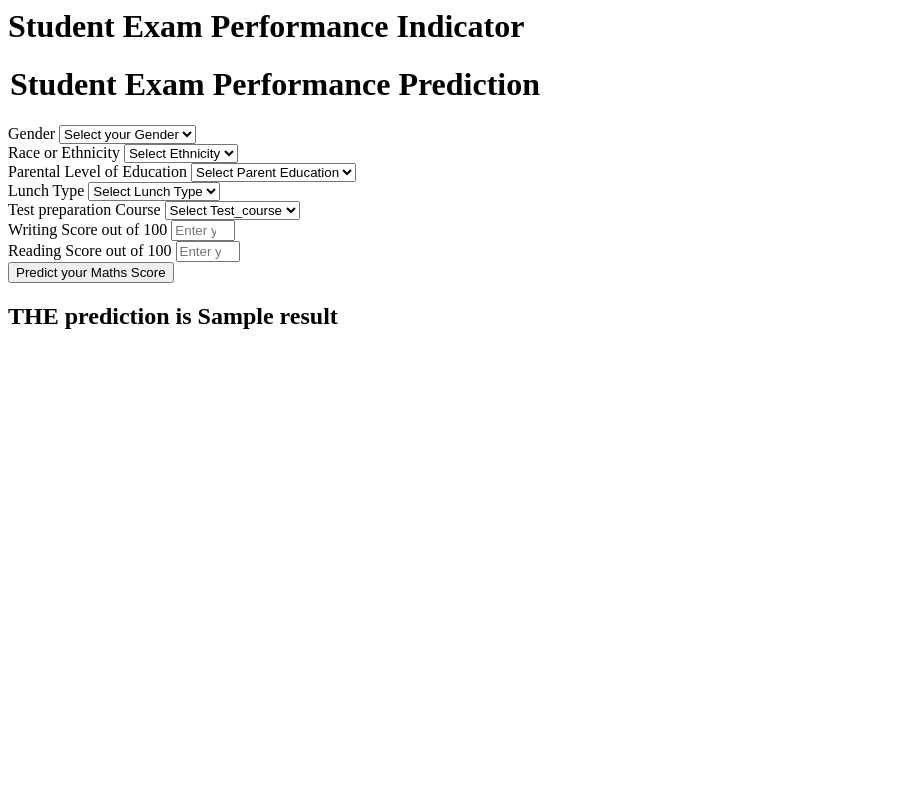
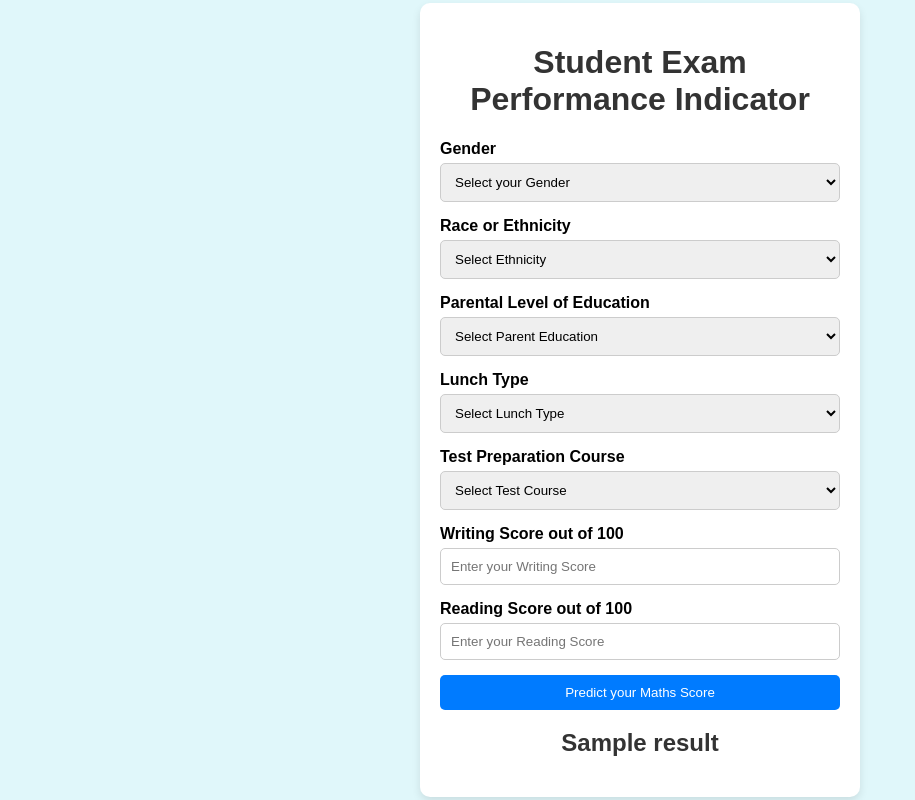
Before and after one commit to Jafri115/ml-projects, a Flask app: template templates/home.html in a window 1280 px wide. Shown: the whole page, without its empty margins (0-915 px from the left). Run offline with Flask 3, Linux system fonts and the light colour scheme; the template is opened without the code that fills it: most values are stand-ins (such as "Sample title", 1, 10 or a date in 2020).

Commit message:
home page changes

```diff
--- a/application.py
+++ b/application.py
@@ -37,7 +37,7 @@ def predict_datapoint():
         predict_pipeline = PredictPipeline()
         result = predict_pipeline.predict(pred_df)
 
-        return render_template('home.html', result=result[0])
+        return render_template('home.html', result=(f'Predicted Math score is {result[0]}'))
 
 if __name__ == '__main__':
     app.run(host='0.0.0.0')
--- a/templates/home.html
+++ b/templates/home.html
@@ -1,111 +1,117 @@
-<html>
+<!DOCTYPE html>
+<html lang="en">
+<head>
+    <meta charset="UTF-8">
+    <meta name="viewport" content="width=device-width, initial-scale=1.0">
+    <title>Student Exam Performance Indicator</title>
+    <style>
+        body {
+            font-family: Arial, sans-serif;
+            background-color: #e0f7fa;
+            margin: 0;
+            padding: 0;
+            display: flex;
+            justify-content: center;
+            align-items: center;
+            height: 100vh;
+        }
+        .container {
+            background-color: #ffffff;
+            padding: 20px;
+            border-radius: 10px;
+            box-shadow: 0 4px 8px rgba(0, 0, 0, 0.1);
+            max-width: 400px;
+            width: 100%;
+        }
+        h1, h2 {
+            text-align: center;
+            color: #333;
+        }
+        .form-label {
+            font-weight: bold;
+            margin-bottom: 5px;
+            display: block;
+        }
+        .form-control {
+            width: 100%;
+            padding: 10px;
+            margin-bottom: 15px;
+            border: 1px solid #ccc;
+            border-radius: 5px;
+        }
+        .score-input {
+            width: 378px; /* Fixed width for Writing and Reading score inputs */
+        }
+        .btn {
+            display: block;
+            width: 100%;
+            padding: 10px;
+            background-color: #007bff;
+            color: #fff;
+            border: none;
+            border-radius: 5px;
+            cursor: pointer;
+        }
+        .btn:hover {
+            background-color: #0056b3;
+        }
+    </style>
+</head>
 <body>
-    <div class="login">
-       <h1>Student Exam Performance Indicator</h1>
+    <div class="container">
+        <h1>Student Exam Performance Indicator</h1>
+        <form action="{{ url_for('predict_datapoint')}}" method="post">
+            <label class="form-label">Gender</label>
+            <select class="form-control" name="gender" required>
+                <option selected disabled value="">Select your Gender</option>
+                <option value="male">Male</option>
+                <option value="female">Female</option>
+            </select>
 
-       <form action="{{ url_for('predict_datapoint')}}" method="post">
-        <h1>
-            <legend>Student Exam Performance Prediction</legend>
-        </h1>
-        <div class="mb-3">
-            <label class="form-label">Gender</label>
-            <select class="form-control" name="gender" placeholder="Enter you Gender" required>
-                <option class="placeholder" selected disabled value="">Select your Gender</option>
-                <option value="male">
-                    Male
-                </option>
-                <option value="female">
-                    Female
-                </option>
+            <label class="form-label">Race or Ethnicity</label>
+            <select class="form-control" name="ethnicity" required>
+                <option selected disabled value="">Select Ethnicity</option>
+                <option value="group A">Group A</option>
+                <option value="group B">Group B</option>
+                <option value="group C">Group C</option>
+                <option value="group D">Group D</option>
+                <option value="group E">Group E</option>
             </select>
-        </div>
-        <div class="mb-3">
-            <label class="form-label">Race or Ethnicity</label>
-            <select class="form-control" name="ethnicity" placeholder="Enter you ethnicity" required>
-                <option class="placeholder" selected disabled value="">Select Ethnicity</option>
-                <option value="group A">
-                    Group A
-                </option>
-                <option value="group B">
-                    Group B
-                </option>
-                <option value="group C">
-                    Group C
-                </option>
-                <option value="group D">
-                    Group D
-                </option>
-                <option value="group E">
-                    Group E
-                </option>
+
+            <label class="form-label">Parental Level of Education</label>
+            <select class="form-control" name="parental_level_of_education" required>
+                <option selected disabled value="">Select Parent Education</option>
+                <option value="associate's degree">associate's degree</option>
+                <option value="bachelor's degree">bachelor's degree</option>
+                <option value="high school">high school</option>
+                <option value="master's degree">master's degree</option>
+                <option value="some college">some college</option>
+                <option value="some high school">some high school</option>
             </select>
-        </div>
-        <div class="mb-3">
-            <label class="form-label">Parental Level of Education</label>
-            <select class="form-control" name="parental_level_of_education"
-                placeholder="Enter you Parent Education" required>
-                <option class="placeholder" selected disabled value="">Select Parent Education</option>
-                <option value="associate's degree">
-                    associate's degree
-                </option>
-                <option value="bachelor's degree">
-                    bachelor's degree
-                </option>
-                <option value="high school">
-                    high school
-                </option>
-                <option value="master's degree">
-                    master's degree
-                </option>
-                <option value="some college">
-                    some college
-                </option>
-                <option value="some high school">
-                    some high school
-                </option>
+
+            <label class="form-label">Lunch Type</label>
+            <select class="form-control" name="lunch" required>
+                <option selected disabled value="">Select Lunch Type</option>
+                <option value="free/reduced">free/reduced</option>
+                <option value="standard">standard</option>
             </select>
-        </div>
-        <div class="mb-3">
-            <label class="form-label">Lunch Type</label>
-            <select class="form-control" name="lunch" placeholder="Enter you Lunch" required>
-                <option class="placeholder" selected disabled value="">Select Lunch Type</option>
-                <option value="free/reduced">
-                    free/reduced
-                </option>
-                <option value="standard">
-                    standard
-                </option>
+
+            <label class="form-label">Test Preparation Course</label>
+            <select class="form-control" name="test_preparation_course" required>
+                <option selected disabled value="">Select Test Course</option>
+                <option value="none">None</option>
+                <option value="completed">Completed</option>
             </select>
-        </div>
-        <div class="mb-3">
-            <label class="form-label">Test preparation Course</label>
-            <select class="form-control" name="test_preparation_course" placeholder="Enter you Course"
-                required>
-                <option class="placeholder" selected disabled value="">Select Test_course</option>
-                <option value="none">
-                    None
-                </option>
-                <option value="completed">
-                    Completed
-                </option>
-            </select>
-        </div>
-        <div class="mb-3">
+
             <label class="form-label">Writing Score out of 100</label>
-            <input class="form-control" type="number" name="reading_score"
-                placeholder="Enter your Reading score" min='0' max='100' />
-        </div>
-        <div class="mb-3">
+            <input class="form-control score-input" type="number" name="writing_score" placeholder="Enter your Writing Score" min="0" max="100" required>
+
             <label class="form-label">Reading Score out of 100</label>
-            <input class="form-control" type="number" name="writing_score"
-                placeholder="Enter your Reading Score" min='0' max='100' />
-        </div>
-        <div class="mb-3">
-            <input class="btn btn-primary" type="submit" value="Predict your Maths Score" required />
-        </div>
-    </form>
-    <h2>
-       THE  prediction is {{result}}
-    </h2>
-   <body>
+            <input class="form-control score-input" type="number" name="reading_score" placeholder="Enter your Reading Score" min="0" max="100" required>
+
+            <input class="btn" type="submit" value="Predict your Maths Score">
+        </form>
+        <h2>{{result}}</h2>
+    </div>
+</body>
 </html>
--- a/templates/index.html
+++ b/templates/index.html
@@ -1 +1 @@
-<h1> Welcome</h1>
+<h1> Welcome to the home page, add /predict for the model</h1>
```
Also changed, not shown: 1 other file.
